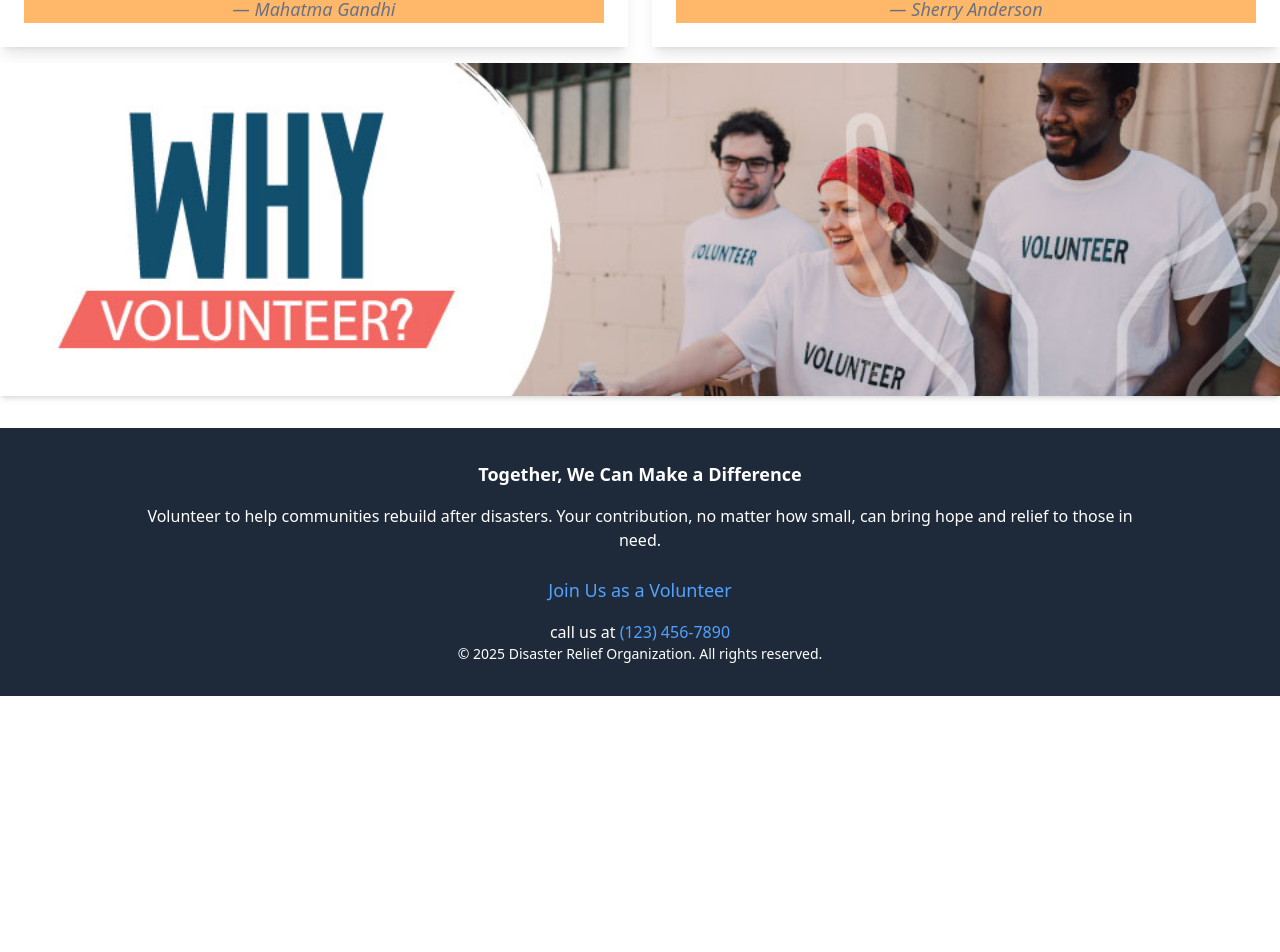
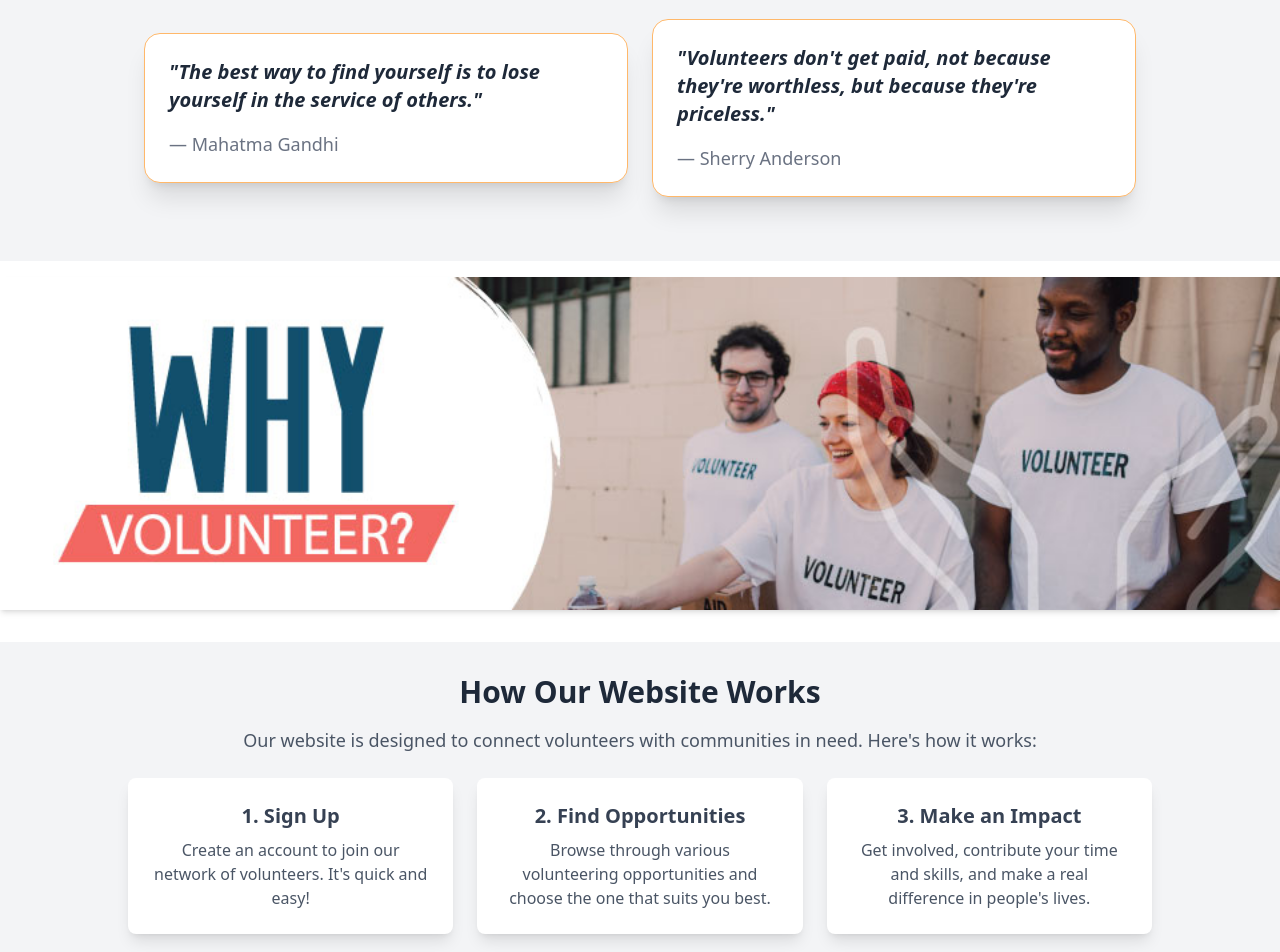
Before and after one commit to Siddharth966/CrowdSourced-Disaster-Relief-Platform, a React (Vite) app in the folder Frontend/: page / in a window 1280 px wide. Shown: the part 797-1749 px from the top of the page. Before the commit the page ends 1493 px from the top, so only its background shows below. Built offline with nearby package versions, Linux system fonts and the light colour scheme.

Commit message:
add some images in landing page

```diff
--- a/Frontend/src/components/LandingDesign.jsx
+++ b/Frontend/src/components/LandingDesign.jsx
@@ -22,30 +22,38 @@ const LandingDesign = () => {
         style={{ backgroundImage: `url(${images[currentIndex]})` }}
       ></div>
 
-      {/* Quotes Section */}
-      <div className="flex justify-center gap-6 mt-6">
+
+
+<div className="py-16 bg-gray-100">
+  <div className="max-w-5xl mx-auto px-4">
+    <h2 className="text-3xl sm:text-4xl font-bold text-center text-gray-800 mb-10">
+      Inspiring Words of Wisdom
+    </h2>
+
+    <div className="flex flex-col md:flex-row gap-6 items-center">
       {/* First Quote */}
-        <div className="w-1/2 sm:w-1/2 p-6 text-center bg-white shadow-lg ">
-          <p className="text-2xl font-semibold italic text-gray-700  bg-orange-300">
-            "The best way to find yourself is to lose yourself in the service of
-            others."
-            <span className="block mt-2 text-lg font-medium text-gray-500">
+      <div className="w-full md:w-1/2 p-6 bg-white shadow-xl rounded-2xl border border-orange-300 transform hover:scale-105 transition duration-300">
+        <p className="text-xl font-semibold italic text-gray-800">
+          "The best way to find yourself is to lose yourself in the service of others."
+        </p>
+        <span className="block mt-4 text-lg font-medium text-gray-500">
           — Mahatma Gandhi
         </span>
-          </p>
       </div>
 
       {/* Second Quote */}
-        <div className="w-1/2 sm:w-1/2 p-6 text-center bg-white shadow-lg">
-          <p className="text-2xl font-semibold italic text-gray-700 bg-orange-300">
-            "Volunteers don't get paid, not because they're worthless, but
-            because they're priceless."
-            <span className="block mt-2 text-lg font-medium text-gray-500">
+      <div className="w-full md:w-1/2 p-6 bg-white shadow-xl rounded-2xl border border-orange-300 transform hover:scale-105 transition duration-300">
+        <p className="text-xl font-semibold italic text-gray-800">
+          "Volunteers don't get paid, not because they're worthless, but because they're priceless."
+        </p>
+        <span className="block mt-4 text-lg font-medium text-gray-500">
           — Sherry Anderson
         </span>
-          </p>
       </div>
     </div>
+  </div>
+</div>
+
 
       {/* Static Image */}
       <img
@@ -53,6 +61,49 @@ const LandingDesign = () => {
         alt="Static Display"
         className="w-full mt-4 shadow-md"
       />
+
+
+      {/* How It Works Section */}
+      <div className="bg-gray-100 py-8 mt-8">
+        <div className="max-w-screen-lg mx-auto text-center">
+          <h2 className="text-3xl font-semibold text-gray-800 mb-4">
+            How Our Website Works
+          </h2>
+          <p className="text-lg text-gray-600">
+            Our website is designed to connect volunteers with communities in
+            need. Here's how it works:
+          </p>
+          <div className="mt-6 grid grid-cols-1 sm:grid-cols-3 gap-6">
+            <div className="p-6 bg-white shadow-lg rounded-lg">
+              <h3 className="text-xl font-semibold text-gray-700 mb-2">
+                1. Sign Up
+              </h3>
+              <p className="text-gray-600">
+                Create an account to join our network of volunteers. It's quick
+                and easy!
+              </p>
+            </div>
+            <div className="p-6 bg-white shadow-lg rounded-lg">
+              <h3 className="text-xl font-semibold text-gray-700 mb-2">
+                2. Find Opportunities
+              </h3>
+              <p className="text-gray-600">
+                Browse through various volunteering opportunities and choose
+                the one that suits you best.
+              </p>
+            </div>
+            <div className="p-6 bg-white shadow-lg rounded-lg">
+              <h3 className="text-xl font-semibold text-gray-700 mb-2">
+                3. Make an Impact
+              </h3>
+              <p className="text-gray-600">
+                Get involved, contribute your time and skills, and make a real
+                difference in people's lives.
+              </p>
+            </div>
+          </div>
+        </div>
+      </div>
 
       {/* Footer Section */}
       <footer className="bg-gray-800 text-white py-8 mt-8">
@@ -65,18 +116,10 @@ const LandingDesign = () => {
             contribution, no matter how small, can bring hope and relief to
             those in need.
           </p>
-          <div className="mt-6">
-            <a
-              href="#volunteer"
-              className="text-blue-400 hover:text-blue-500 text-lg font-medium"
-            >
-              Join Us as a Volunteer
-            </a>
-          </div>
+
           <div className="mt-4">
-            <p className="text-base">
-              call us at <span className="text-blue-400">(123) 456-7890</span>
-            </p>
+          <hr/>
+          <br/>
             <p className="text-sm">
               © 2025 Disaster Relief Organization. All rights reserved.
             </p>
--- a/Frontend/src/components/Navbar.jsx
+++ b/Frontend/src/components/Navbar.jsx
@@ -3,7 +3,7 @@ import { Link } from 'react-router-dom'; // For routing
 
 const Navbar = () => {
   return (
-    <nav className="bg-blue-400 p-4 shadow-lg"
+    <nav className="bg-blue-950 p-4 shadow-lg"
 
     >
       <div className="container mx-auto flex justify-between items-center">
```
Lines whose indentation alone changed are shown as unchanged.
